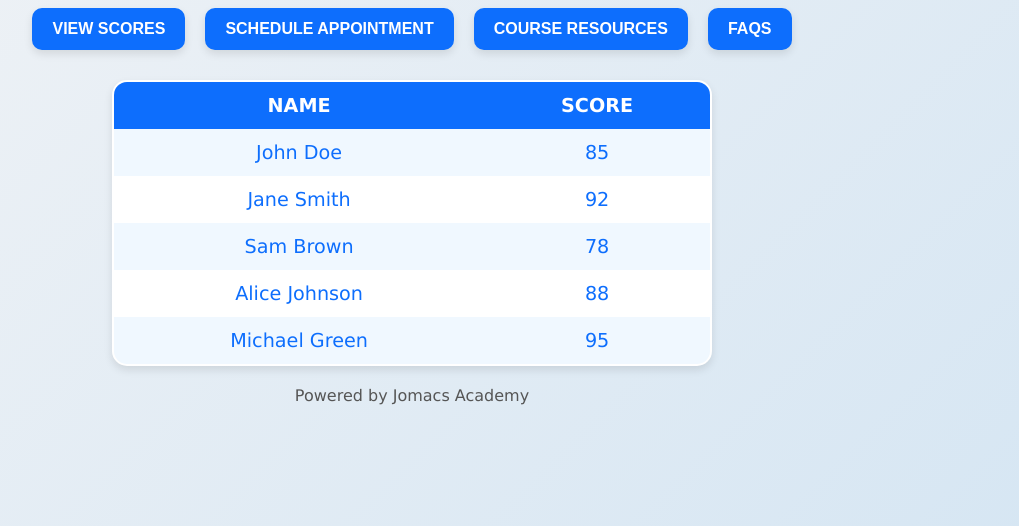
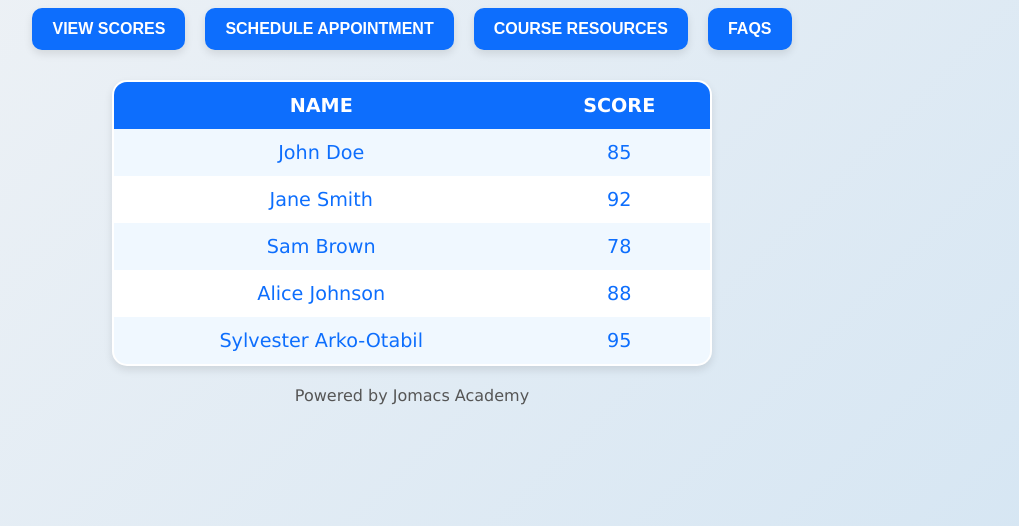
Before and after one commit to kwakudion/studentportal, a plain HTML site: page index.html in a window 1280 px wide. Shown: the part 274-800 px from the top of the page, without its empty margins (228-1247 px from the left). Drawn offline with Linux system fonts and the light colour scheme.

Commit message:
Changed highest score to my name

```diff
--- a/index.html
+++ b/index.html
@@ -133,7 +133,7 @@
         <td>88</td>
       </tr>
       <tr>
-        <td>Michael Green</td>
+        <td>Sylvester Arko-Otabil</td>
         <td>95</td>
       </tr>
     </tbody>
```
